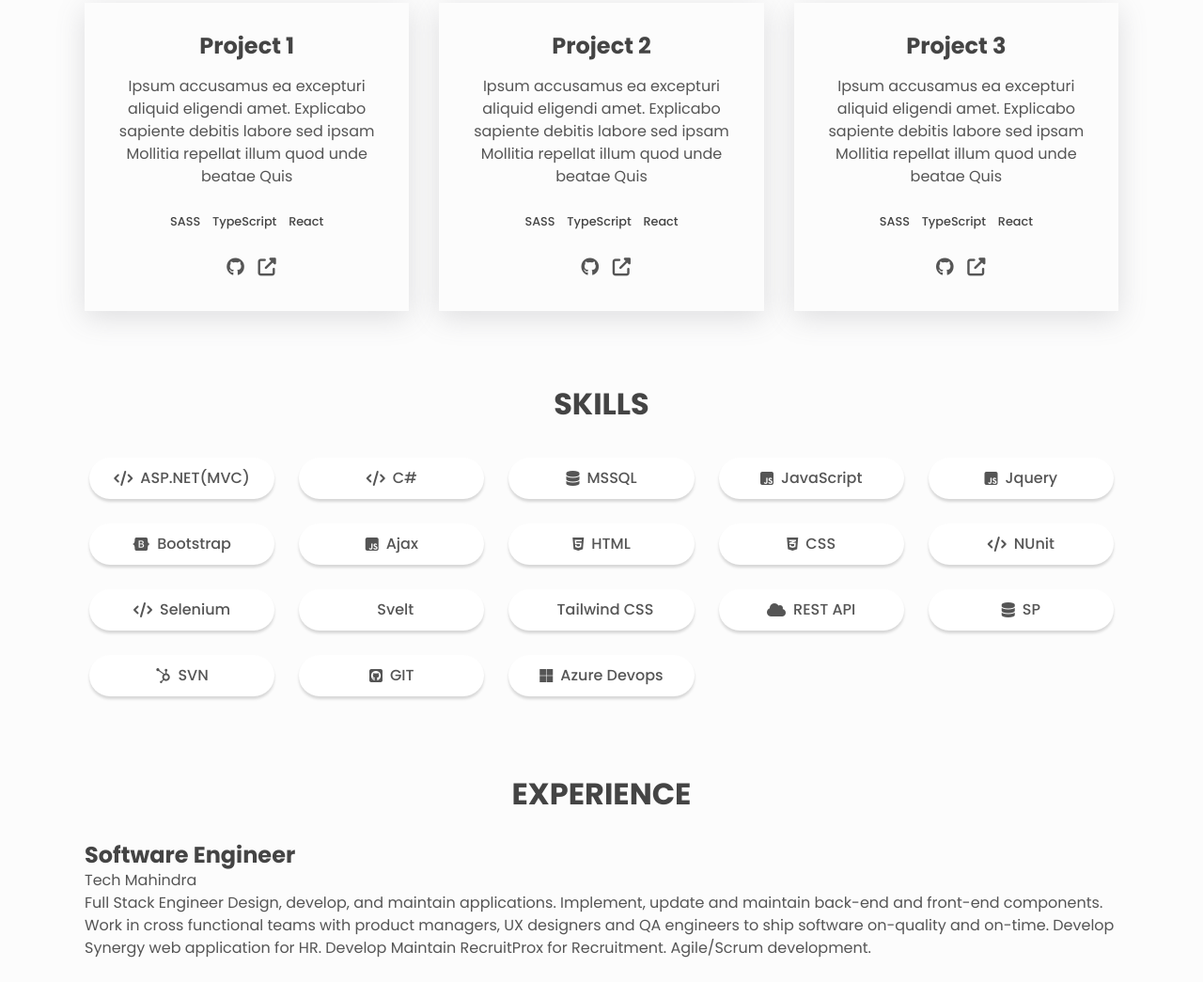
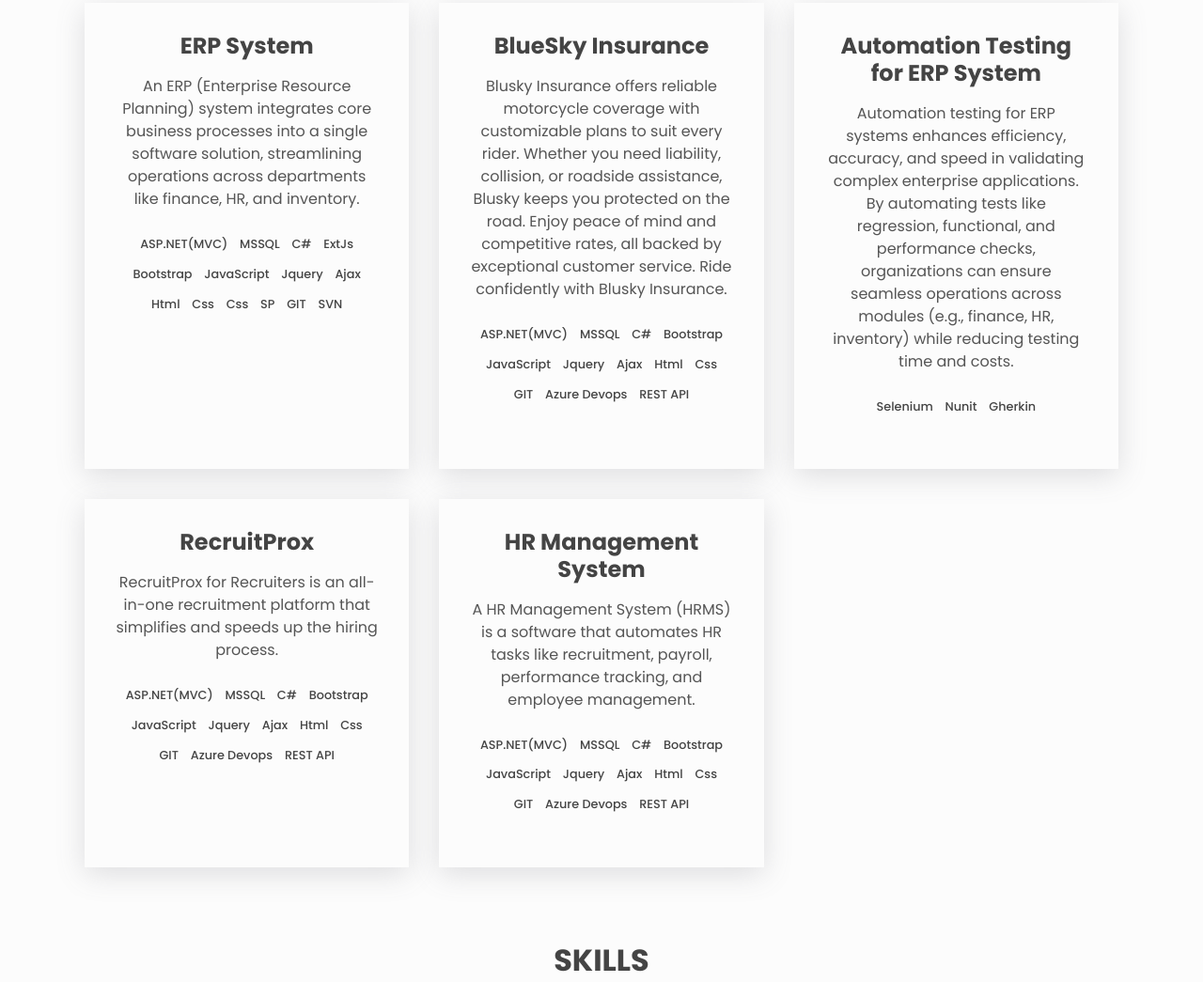
Before and after one commit to rexbogani123/My-Portfolio-, a plain HTML site: page index.html in a window 1280 px wide. Shown: the part 698-1743 px from the top of the page at 94% size. Drawn offline with Linux system fonts and the light colour scheme.

Commit message:
Update project descriptions and stack in index.html
This commit updates the project descriptions and stack for the ERP System, BlueSky Insurance, Automation Testing for ERP System, and HR Management System in the index.html file. The project descriptions have been revised to provide more accurate and informative information. The project stack now includes additional technologies and tools.

Fixes #123

```diff
--- a/index.html
+++ b/index.html
@@ -107,89 +107,102 @@
 
         <div class="projects__grid">
           <div class="project">
-            <h3>Project 1</h3>
+            <h3>ERP System</h3>
             <p class="project__description">
-              Ipsum accusamus ea excepturi aliquid eligendi amet. Explicabo
-              sapiente debitis labore sed ipsam Mollitia repellat illum quod
-              unde beatae Quis
+              An ERP (Enterprise Resource Planning) system integrates core business processes into a single software solution, streamlining operations across departments like finance, HR, and inventory.
             </p>
             <ul class="project__stack">
-              <li class="project__stack-item">SASS</li>
-              <li class="project__stack-item">TypeScript</li>
-              <li class="project__stack-item">React</li>
+              <li class="project__stack-item">ASP.NET(MVC)</li>
+              <li class="project__stack-item">MSSQL</li>
+              <li class="project__stack-item">C#</li>
+              <li class="project__stack-item">ExtJs</li>
+              <li class="project__stack-item">Bootstrap</li>
+              <li class="project__stack-item">JavaScript</li>
+              <li class="project__stack-item">Jquery</li>
+              <li class="project__stack-item">Ajax</li>
+              <li class="project__stack-item">Html</li>
+              <li class="project__stack-item">Css</li>
+              <li class="project__stack-item">Css</li>
+              <li class="project__stack-item">SP</li>
+              <li class="project__stack-item">GIT</li>
+              <li class="project__stack-item">SVN</li>
+
             </ul>
-
-            <a
-              href="https://github.com"
-              aria-label="source code"
-              class="link link--icon"
-            >
-              <i aria-hidden="true" class="fab fa-github"></i>
-            </a>
-            <a
-              href="https://example.com"
-              aria-label="live preview"
-              class="link link--icon"
-            >
-              <i aria-hidden="true" class="fas fa-external-link-alt"></i>
-            </a>
           </div>
 
           <div class="project">
-            <h3>Project 2</h3>
+            <h3>BlueSky Insurance</h3>
             <p class="project__description">
-              Ipsum accusamus ea excepturi aliquid eligendi amet. Explicabo
-              sapiente debitis labore sed ipsam Mollitia repellat illum quod
-              unde beatae Quis
+              Blusky Insurance offers reliable motorcycle coverage with customizable plans to suit every rider. Whether you need liability, collision, or roadside assistance, Blusky keeps you protected on the road. Enjoy peace of mind and competitive rates, all backed by exceptional customer service. Ride confidently with Blusky Insurance.
             </p>
             <ul class="project__stack">
-              <li class="project__stack-item">SASS</li>
-              <li class="project__stack-item">TypeScript</li>
-              <li class="project__stack-item">React</li>
+              <li class="project__stack-item">ASP.NET(MVC)</li>
+              <li class="project__stack-item">MSSQL</li>
+              <li class="project__stack-item">C#</li>
+              <li class="project__stack-item">Bootstrap</li>
+              <li class="project__stack-item">JavaScript</li>
+              <li class="project__stack-item">Jquery</li>
+              <li class="project__stack-item">Ajax</li>
+              <li class="project__stack-item">Html</li>
+              <li class="project__stack-item">Css</li>
+              <li class="project__stack-item">GIT</li>
+              <li class="project__stack-item">Azure Devops</li>
+              <li class="project__stack-item">REST API</li>
+
             </ul>
-            <a
-              href="https://github.com"
-              aria-label="source code"
-              class="link link--icon"
-            >
-              <i aria-hidden="true" class="fab fa-github"></i>
-            </a>
-            <a
-              href="https://example.com"
-              aria-label="live preview"
-              class="link link--icon"
-            >
-              <i aria-hidden="true" class="fas fa-external-link-alt"></i>
-            </a>
           </div>
           <div class="project">
-            <h3>Project 3</h3>
+            <h3>Automation Testing for ERP System</h3>
             <p class="project__description">
-              Ipsum accusamus ea excepturi aliquid eligendi amet. Explicabo
-              sapiente debitis labore sed ipsam Mollitia repellat illum quod
-              unde beatae Quis
+              Automation testing for ERP systems enhances efficiency, accuracy, and speed in validating complex enterprise applications. By automating tests like regression, functional, and performance checks, organizations can ensure seamless operations across modules (e.g., finance, HR, inventory) while reducing testing time and costs.
             </p>
             <ul class="project__stack">
-              <li class="project__stack-item">SASS</li>
-              <li class="project__stack-item">TypeScript</li>
-              <li class="project__stack-item">React</li>
+              <li class="project__stack-item">Selenium</li>
+              <li class="project__stack-item">Nunit</li>
+              <li class="project__stack-item">Gherkin</li>
             </ul>
+          </div>
+          <div class="project">
+            <h3>RecruitProx</h3>
+            <p class="project__description">
+              RecruitProx for Recruiters is an all-in-one recruitment platform that simplifies and speeds up the hiring process.
+            </p>
+            <ul class="project__stack">
+              <li class="project__stack-item">ASP.NET(MVC)</li>
+              <li class="project__stack-item">MSSQL</li>
+              <li class="project__stack-item">C#</li>
+              <li class="project__stack-item">Bootstrap</li>
+              <li class="project__stack-item">JavaScript</li>
+              <li class="project__stack-item">Jquery</li>
+              <li class="project__stack-item">Ajax</li>
+              <li class="project__stack-item">Html</li>
+              <li class="project__stack-item">Css</li>
+              <li class="project__stack-item">GIT</li>
+              <li class="project__stack-item">Azure Devops</li>
+              <li class="project__stack-item">REST API</li>
+            </ul>
+          </div>
+          <div class="project">
+            <h3>HR Management System</h3>
+            <p class="project__description">
+              A HR Management System (HRMS) is a software that automates HR tasks like recruitment, payroll, performance tracking, and employee management.
+            </p>
+            <ul class="project__stack">
+              <li class="project__stack-item">ASP.NET(MVC)</li>
+              <li class="project__stack-item">MSSQL</li>
+              <li class="project__stack-item">C#</li>
+              <li class="project__stack-item">Bootstrap</li>
+              <li class="project__stack-item">JavaScript</li>
+              <li class="project__stack-item">Jquery</li>
+              <li class="project__stack-item">Ajax</li>
+              <li class="project__stack-item">Html</li>
+              <li class="project__stack-item">Css</li>
+              <li class="project__stack-item">GIT</li>
+              <li class="project__stack-item">Azure Devops</li>
+              <li class="project__stack-item">REST API</li>
+            </ul>
+          </div>
 
-            <a
-              href="https://github.com"
-              aria-label="source code"
-              class="link link--icon"
-            >
-              <i aria-hidden="true" class="fab fa-github"></i>
-            </a>
-            <a
-              href="https://example.com"
-              aria-label="live preview"
-              class="link link--icon"
-            >
-              <i aria-hidden="true" class="fas fa-external-link-alt"></i>
-            </a>
-          </div>
         </div>
       </section>
 
```
